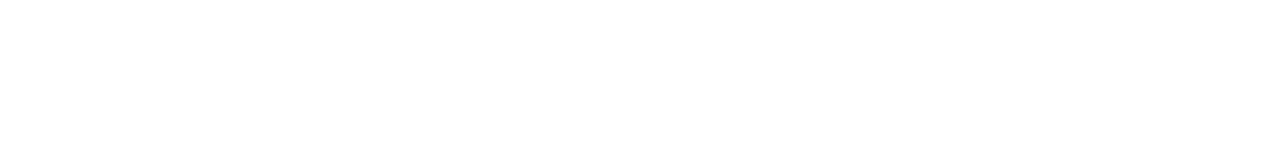
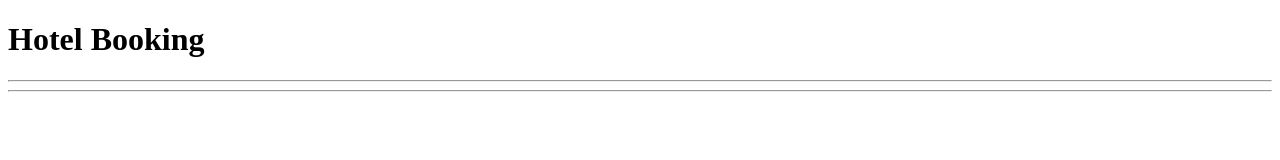
Before and after one commit to rahuldaware2510/Dem0-2, a plain HTML site: page index.html in a window 1280 px wide. Drawn offline with Linux system fonts and the light colour scheme.

Commit message:
Heading Added

```diff
--- a/index.html
+++ b/index.html
@@ -6,6 +6,7 @@
     <title>Document</title>
 </head>
 <body>
-
+    <h1>Hotel Booking</h1>
+    <hr><hr>
 </body>
 </html>
```
